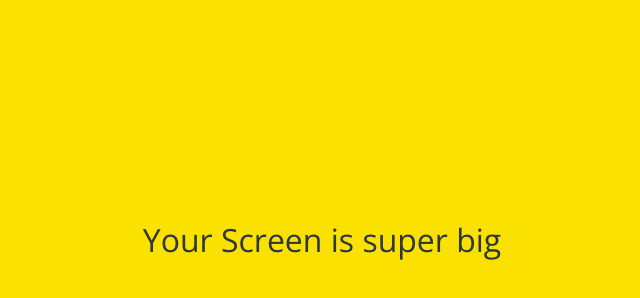
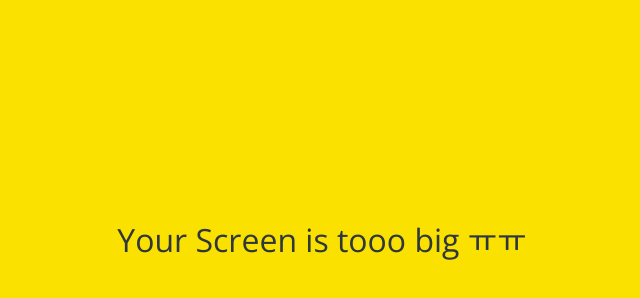
Before and after one commit to stay-plz/s-s_kakao_cloning, a plain HTML site: page friends.html in a window 1280 px wide. Shown: the part 160-458 px from the top of the page, without its empty margins (318-958 px from the left). Drawn offline with nearby package versions, Linux system fonts and the light colour scheme.

Commit message:
branch testing ㅠㅠ

```diff
--- a/friends.html
+++ b/friends.html
@@ -106,7 +106,7 @@
     </nav>
 
     <div id="no-mobile">
-      <span>Your Screen is super big</span>
+      <span>Your Screen is tooo big ㅠㅠ</span>
     </div>
 
     <div id="splash-screen">
```
